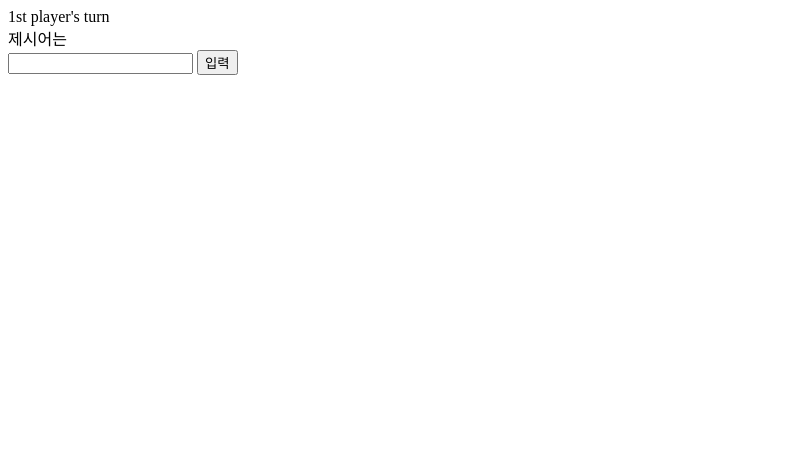
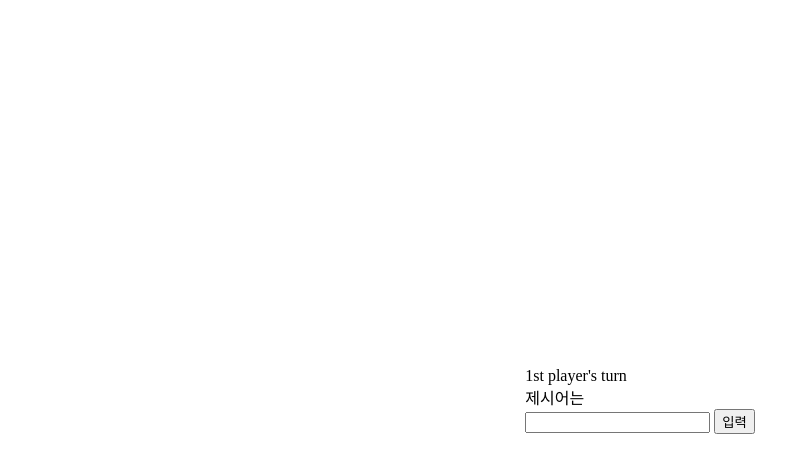
Before and after one commit to ay-oh/core-javascript, a plain HTML site: page word-relay/index.html in a window 1280 px wide. Shown: the whole page, without its empty margins (0-810 px from the left). Drawn offline with Linux system fonts and the light colour scheme.

Commit message:
컴포넌트 중앙 정렬

```diff
--- a/word-relay/index.html
+++ b/word-relay/index.html
@@ -5,6 +5,7 @@
     <meta http-equiv="X-UA-Compatible" content="IE=edge">
     <meta name="viewport" content="width=device-width, initial-scale=1.0">
     <title>공포의 쿵쿵따 게임</title>
+    <link rel="stylesheet" href="style.css">
 </head>
 <body>
     <main>
--- /dev/null
+++ b/word-relay/style.css
@@ -0,0 +1,7 @@
+body {
+    margin: 0;
+    display: flex;
+    justify-content: center;
+    align-items: center;
+    height: 100vh;
+}
```
